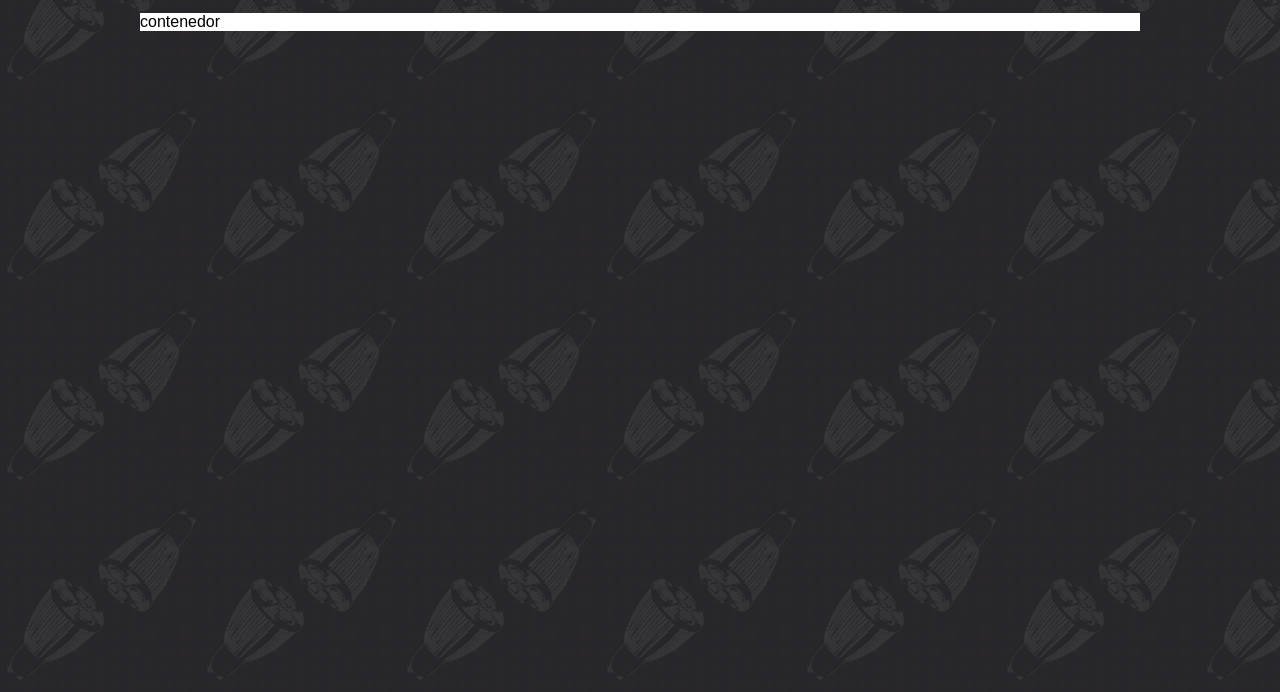
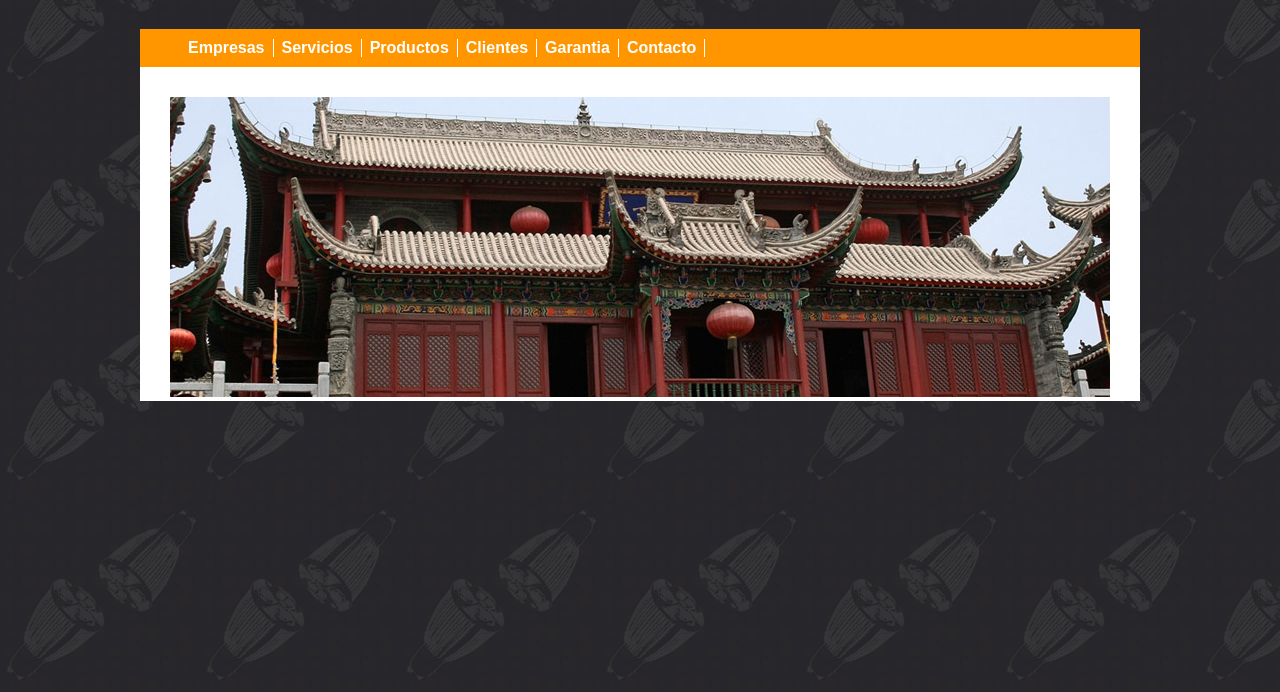
Before and after one commit to Conniefporzio/sitioparaarmar, a plain HTML site: page index.html in a window 1280 px wide. Shown: the part 108-800 px from the top of the page. Drawn offline with Linux system fonts and the light colour scheme.

Commit message:
enviando archivo actualizado

```diff
--- a/estilos.css
+++ b/estilos.css
@@ -7,14 +7,12 @@
     --blanco:  #FFFFFF;
 }
 
-
 *{
     margin; 0;
     padding: 0;
     box-sizing: border-box;
 
 }
-
 
 
 body {
@@ -45,3 +43,50 @@ body {
     /* Aplicar la variable como color de fondo usando var()*/
     background-color: var(--blanco);
 }
+
+.nav {
+
+
+    /* SEPARO USANDO EL NAV ASI ME LLEVO EL MARGEN A TODAS LAS PAGINAS */
+
+    margin-bottom: 30px;
+}
+
+.nav-lista {
+    /*ELIMINAMOS LOS PUNTITOS DE LA LISTA*/
+    list-style: none;
+    background-color: var(--naranja);
+    display: flex;
+    padding: 10px 0;
+    padding-left: 40px;
+    text-align: center;
+
+}
+
+
+.nav a {
+
+    display: block;
+    border-right: 1px solid var(--blanco);
+    color: var(--blanco);
+    font-weight: bold;
+    text-decoration: none;
+
+    padding-left: 8px;
+    padding-right: 8px;
+
+
+}
+
+.nav a:hover {
+    text-decoration: underline;
+
+
+}
+
+.slider {
+
+/* PARA CENTRAR IMAGENES APLICO TEXT-ALIGN CENTER AL ELEMENTO PADRE*/
+
+    text-align: center;
+}
--- a/index.html
+++ b/index.html
@@ -15,7 +15,48 @@
         <h1>The Energy Factory</h1>
     </div>
     <div class="contenedor">
-        contenedor
+        <div class="nav">
+            <ul class="nav-lista">
+                <li class="nav-lista_item">
+                    <a herf="#">
+                        Empresas
+                    </a>
+                </li>
+                <li class="nav-lista_item">
+                    <a herf="#">
+                        Servicios
+                    </a>
+                </li>
+                <li class="nav-lista_item">
+                    <a herf="#">
+                        Productos
+                    </a>
+                </li>
+                <li class="nav-lista_item">
+                    <a herf="#">
+                        Clientes
+                    </a>
+                </li>
+                <li class="nav-lista_item">
+                    <a herf="#">
+                        Garantia
+                    </a>
+                </li>
+                <li class="nav-lista_item">
+                    <a herf="#">
+                        Contacto
+                    </a>
+                </li>
+            </ul>
+        </div> <!--CIERRA NAV.-->
+
+        <div class="slider">
+            <img src=
+            "images/slide/2.jpg" alt="foto de china">
+
+        </div><!--CIERRA SLIDER-->
+
+
 
 
 
```
Also changed, not shown: 2 other files.
